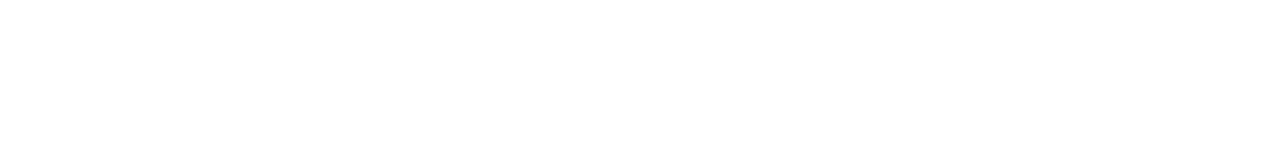
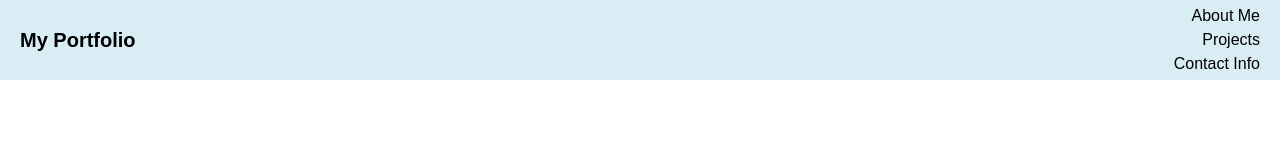
Before and after one commit to josephash/Professional-Portfolio, a plain HTML site: page index.html in a window 1280 px wide. Drawn offline with Linux system fonts and the light colour scheme.

Commit message:
feat: header

```diff
--- /dev/null
+++ b/assets/css/style.css
@@ -0,0 +1,46 @@
+header {
+    position: relative;
+    display: flex;
+    justify-content: space-between;
+    width: 100%;
+    height: 80px;
+    background-color: rgba(173, 216, 230, 0.459);
+}
+header h1 {
+    white-space: nowrap;
+    font-size: 125%;
+}
+header ul {
+    display: flex;
+    flex-direction: column;
+    justify-content: space-evenly;
+    height: 100%;
+    margin: 0 20px 0 20px;
+}
+header li {
+    text-align: right;
+}
+header a {
+    text-decoration: none;
+    color: black;
+}
+.head-title {
+    display: flex;
+    width: min-content;
+    height: 100%;
+    padding: 0 20px 0 20px;
+    justify-content: center;
+    align-items: center;
+}
+section {
+
+}
+
+
+@media screen and (max-width: 992px) {
+
+}
+
+@media screen and (max-width: 768px) {
+
+}
--- a/index.html
+++ b/index.html
@@ -5,18 +5,32 @@
 	<meta http-equiv="X-UA-Compatible" content="IE=edge">
 	<meta name="viewport" content="width=device-width, initial-scale=1.0">
 	<title>Professional Portfolio</title>
-	<link rel="stylesheet" href="./assets/reset.css">
-	<link rel="stylesheet" href="./assets/style.css">
+	<link rel="stylesheet" href="./assets/css/reset.css">
+	<link rel="stylesheet" href="./assets/css/style.css">
 </head>
 <body>
 	<header>
-
+		<div class="head-title">
+			<h1>My Portfolio</h1>
+		</div>
+		<nav>
+			<ul>
+				<li><a href="#">About Me</a></li>
+				<li><a href="#">Projects</a></li>
+				<li><a href="#">Contact Info</a></li>
+			</ul>
+		</nav>
 	</header>
 	<main>
-
+		<section>
+			<!-- about me -->
+		</section>
+		<section>
+			<!-- projects -->
+		</section>
 	</main>
 	<footer>
-
+		<!-- contact info -->
 	</footer>
 </body>
 </html>
```
Also changed, not shown: assets/css/reset.css (renamed from assets/reset.css), assets/images/about-me-photo.jpg (added), assets/images/hamburger-menu.png (added), assets/style.css (deleted).
